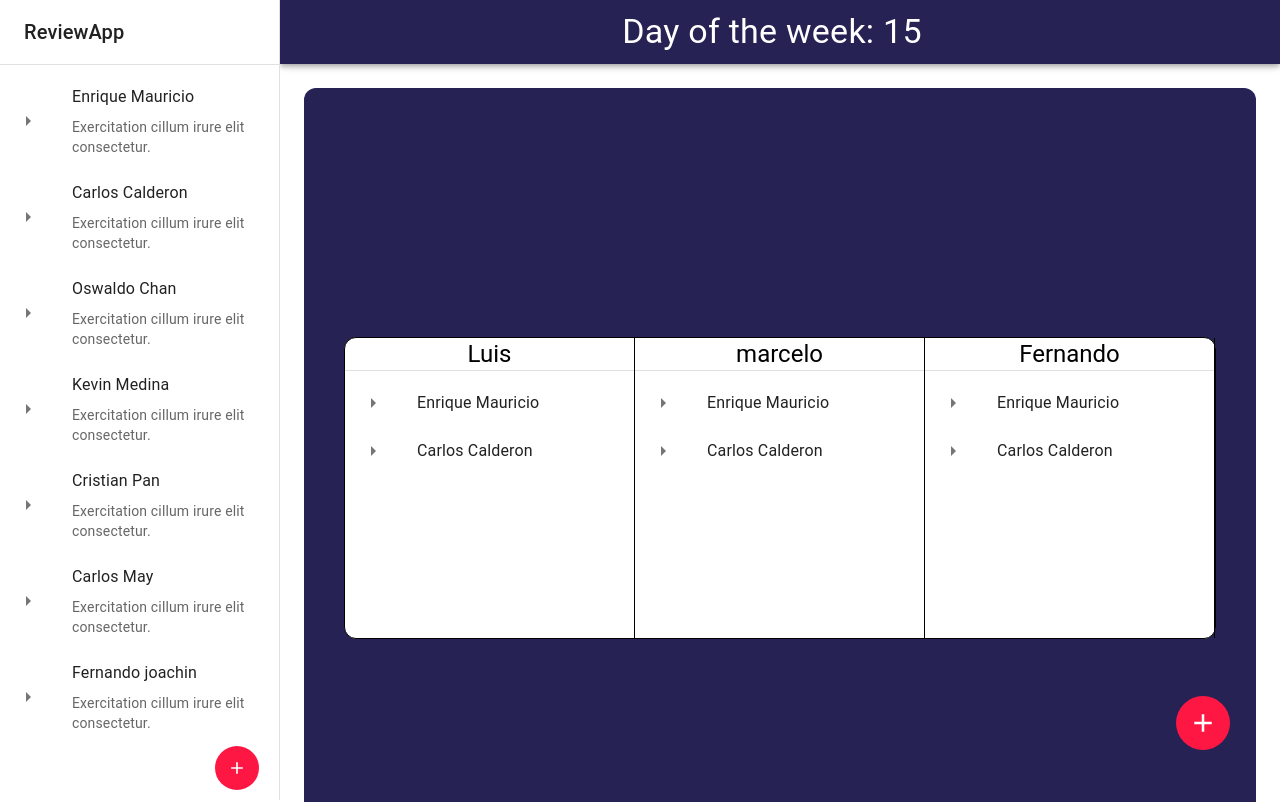
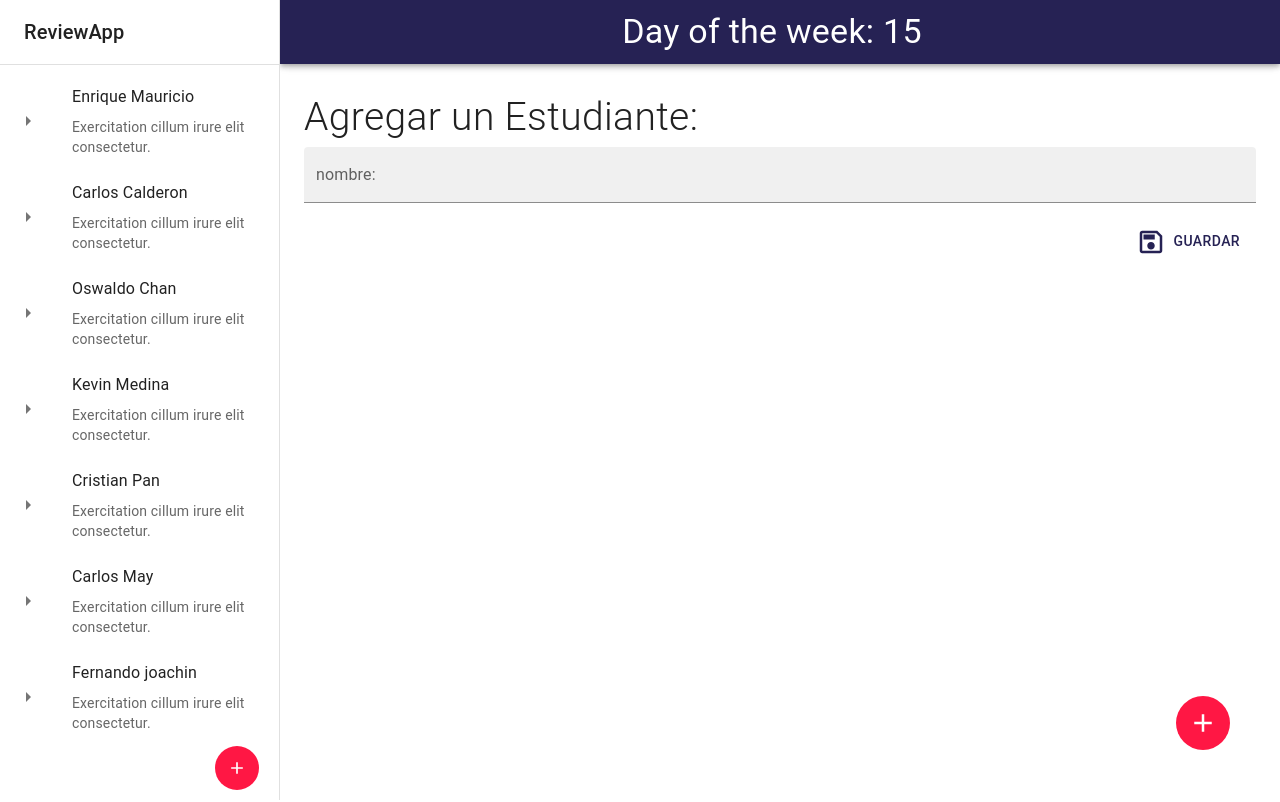
Before and after one commit to jfer1990/resume-parser, a React (Vite) app: page /addStudent in a window 1280 px wide. Before the commit this address led to /. Shown: the top 802 px of the page. Built offline with nearby package versions, Linux system fonts and the light colour scheme.

Commit message:
agregar routes a la aplicacion

```diff
--- a/src/reviewers/components/ReviewPage.jsx
+++ b/src/reviewers/components/ReviewPage.jsx
@@ -1,23 +1,22 @@
-import { Box, IconButton, Toolbar } from "@mui/material";
-import { ReviewerContext, ReviewerProvider } from "./context/Reviewercontext";
+import { Button, IconButton } from "@mui/material";
 import { ReviewersTable } from "../views/ReviewersTable";
 import { AddOutlined } from "@mui/icons-material";
 import { AddReviewerInput } from "../views/AddReviewerInput";
 import { AddStudentInput } from "../views/AddStudentInput";
-import { NavBar } from "./NavBar";
-import { SideBar } from "./SideBar";
+import { ReviewerLayaout } from "./layout/ReviewerLayaout";
+import { ReviewerProvider } from "./context/Reviewercontext";
+import { Link, Router } from "react-router-dom";
 export const ReviewPage = () => {
   return (
     <ReviewerProvider>
-      <Box component="main" sx={{ display: "flex" }}>
-        <Box sx={{ flexGrow: 1, p: 3, marginLeft: 35 }}>
-          <Toolbar />
-          <NavBar />
-          <SideBar />
+      <ReviewerLayaout>
         <ReviewersTable />
         <AddReviewerInput />
         <AddStudentInput />
+
         <IconButton
+          component={Link}
+          to="/addReviewer"
           size="large"
           sx={{
             color: "white",
@@ -30,8 +29,7 @@ export const ReviewPage = () => {
         >
           <AddOutlined sx={{ fontSize: 30 }} />
         </IconButton>
-        </Box>
-      </Box>
+      </ReviewerLayaout>
     </ReviewerProvider>
   );
 };
--- a/src/reviewers/components/SideBar.jsx
+++ b/src/reviewers/components/SideBar.jsx
@@ -12,6 +12,7 @@ import { AddOutlined } from "@mui/icons-material";
 import { StudentItem } from "./StudentItem";
 import { useContext } from "react";
 import { ReviewerContext } from "./context/Reviewercontext";
+import { Link } from "react-router-dom";
 
 export const SideBar = () => {
   const { drawerWidth, students } = useContext(ReviewerContext);
@@ -42,6 +43,8 @@ export const SideBar = () => {
           ))}
         </List>
         <IconButton
+          component={Link}
+          to="/addStudent"
           size="large"
           sx={{
             color: "white",
--- a/src/reviewers/components/context/Reviewercontext.jsx
+++ b/src/reviewers/components/context/Reviewercontext.jsx
@@ -31,6 +31,7 @@ export const ReviewerProvider = ({ children }) => {
         drawerWidth,
         reviewers,
         setReviewers,
+
         // onAddStudent,
       }}
     >
--- /dev/null
+++ b/src/reviewers/components/layout/ReviewerLayaout.jsx
@@ -0,0 +1,17 @@
+import { Box, Toolbar } from "@mui/material";
+import React from "react";
+import { NavBar } from "../NavBar";
+import { SideBar } from "../SideBar";
+
+export const ReviewerLayaout = ({ children }) => {
+  return (
+    <Box sx={{ display: "flex" }}>
+      <NavBar />
+      <SideBar />
+      <Box component="main" sx={{ flexGrow: 1, p: 3 }}>
+        <Toolbar />
+        {children}
+      </Box>
+    </Box>
+  );
+};
--- a/src/reviewers/components/routes/ReviewRoutes.jsx
+++ /dev/null
@@ -1,12 +0,0 @@
-import React from "react";
-import { ReviewApp } from "..";
-import { ReviewPage } from "../ReviewPage";
-import { Navigate, Route, Routes } from "react-router-dom";
-
-export const ReviewRoutes = () => {
-  <Routes>
-    <Route path="/" element={<ReviewPage />} />
-
-    <Route path="/*" element={<Navigate to="/" />} />
-  </Routes>;
-};
--- a/src/reviewers/views/AddReviewerInput.jsx
+++ b/src/reviewers/views/AddReviewerInput.jsx
@@ -8,6 +8,7 @@ import {
 } from "@mui/material";
 import { useContext, useState } from "react";
 import { ReviewerContext } from "../components/context/Reviewercontext";
+import { Link, useNavigate } from "react-router-dom";
 
 export const AddReviewerInput = () => {
   const { setReviewers } = useContext(ReviewerContext);
@@ -20,7 +21,9 @@ export const AddReviewerInput = () => {
   const onSubmit = (event) => {
     event.preventDefault();
     setReviewers((reviewers) => [...reviewers, inputValue]);
+    navigate("/");
   };
+  const navigate = useNavigate();
   return (
     <Grid
       container
@@ -50,6 +53,8 @@ export const AddReviewerInput = () => {
             />
             <Grid item alignSelf="flex-end">
               <Button
+                component={Link}
+                to="/"
                 type="submit"
                 color="primary"
                 onClick={onSubmit}
--- a/src/reviewers/views/AddStudentInput.jsx
+++ b/src/reviewers/views/AddStudentInput.jsx
@@ -8,6 +8,7 @@ import {
 } from "@mui/material";
 import { useContext, useState } from "react";
 import { ReviewerContext } from "../components/context/Reviewercontext";
+import { useNavigate } from "react-router-dom";
 
 export const AddStudentInput = () => {
   const { setStudents } = useContext(ReviewerContext);
@@ -21,7 +22,9 @@ export const AddStudentInput = () => {
     event.preventDefault();
     console.log(inputValue);
     setStudents((students) => [...students, inputValue]);
+    navigate("/");
   };
+  const navigate = useNavigate();
   return (
     <Grid
       container
--- a/src/reviewers/views/ReviewersTable.jsx
+++ b/src/reviewers/views/ReviewersTable.jsx
@@ -13,7 +13,7 @@ export const ReviewersTable = () => {
       alignItems="center"
       justifyContent="center"
       sx={{
-        minHeight: "100vh",
+        minHeight: "calc(100vh - 110px)",
         backgroundColor: "primary.main",
         borderRadius: 3,
       }}
--- a/src/router/AppRouter.jsx
+++ b/src/router/AppRouter.jsx
@@ -1,14 +1,38 @@
-import { Navigate, Route, Routes } from "react-router-dom";
+import { Link, Navigate, Route, Routes } from "react-router-dom";
 
-import { ReviewRoutes } from "../reviewers/components/routes/ReviewRoutes";
-import { ReviewPage } from "../reviewers/components/ReviewPage";
+import { ReviewerProvider } from "../reviewers/components/context/Reviewercontext";
+import { ReviewerLayaout } from "../reviewers/components/layout/ReviewerLayaout";
+import { ReviewersTable } from "../reviewers/views/ReviewersTable";
+import { AddReviewerInput } from "../reviewers/views/AddReviewerInput";
+import { IconButton } from "@mui/material";
+import { AddOutlined } from "@mui/icons-material";
+import { AddStudentInput } from "../reviewers/views/AddStudentInput";
 
 export const AppRouter = () => {
   return (
-    <Routes>
-      <Route path="/" element={<ReviewPage />} />
-
-      <Route path="/*" element={<Navigate to="/" />} />
-    </Routes>
+    <ReviewerProvider>
+      <ReviewerLayaout>
+        <Routes>
+          <Route path="/" element={<ReviewersTable />} />
+          <Route path="/addReviewer" element={<AddReviewerInput />} />
+          <Route path="/addStudent" element={<AddStudentInput />} />
+        </Routes>
+        <IconButton
+          component={Link}
+          to="/addReviewer"
+          size="large"
+          sx={{
+            color: "white",
+            backgroundColor: "error.main",
+            ":hover": { backgroundColor: "error.main", opacity: 0.9 },
+            position: "fixed",
+            right: 50,
+            bottom: 50,
+          }}
+        >
+          <AddOutlined sx={{ fontSize: 30 }} />
+        </IconButton>
+      </ReviewerLayaout>
+    </ReviewerProvider>
   );
 };
```
Also changed, not shown: src/reviewers/components/ReviewApp.jsx (+0 -9 lines). Lines whose indentation alone changed are shown as unchanged.
